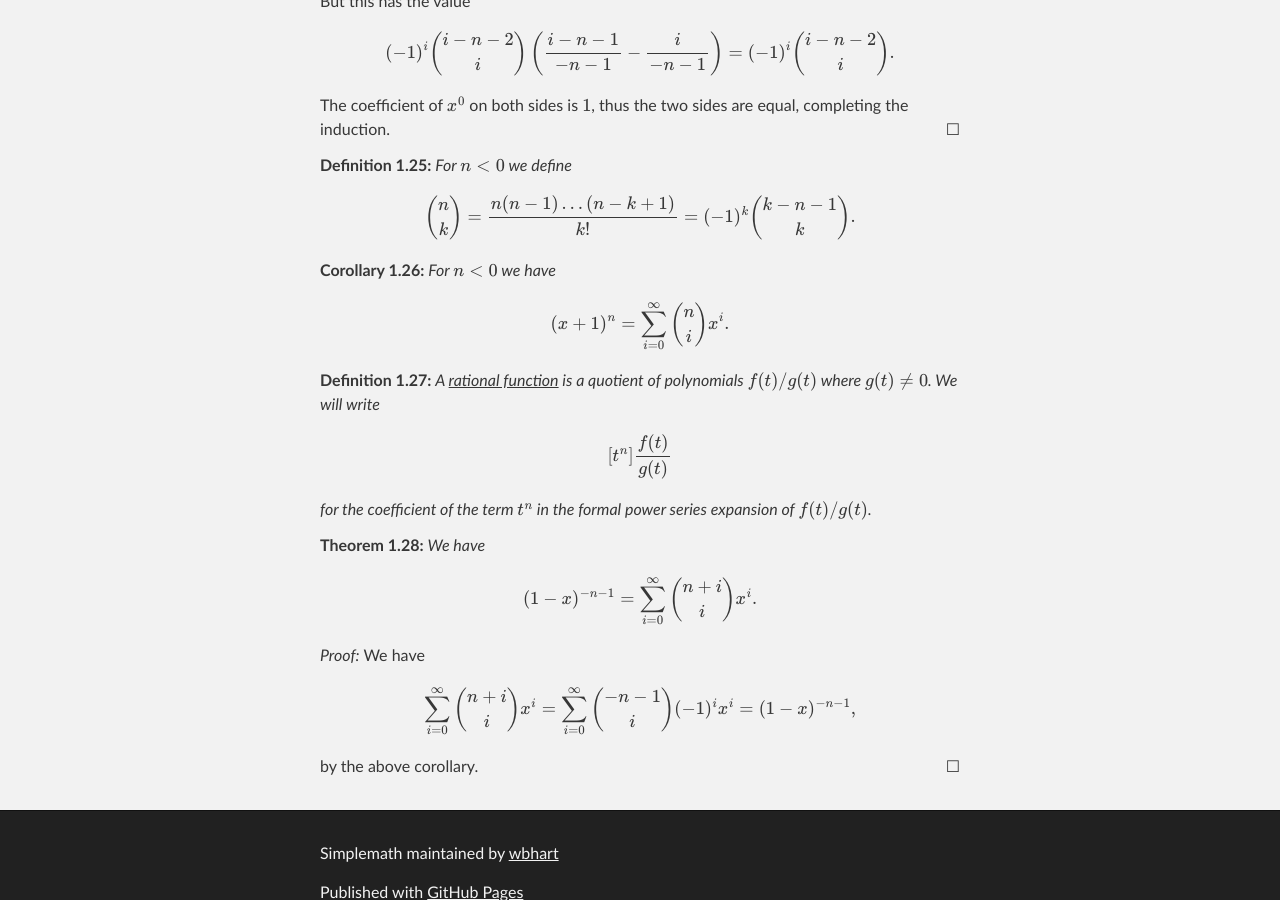
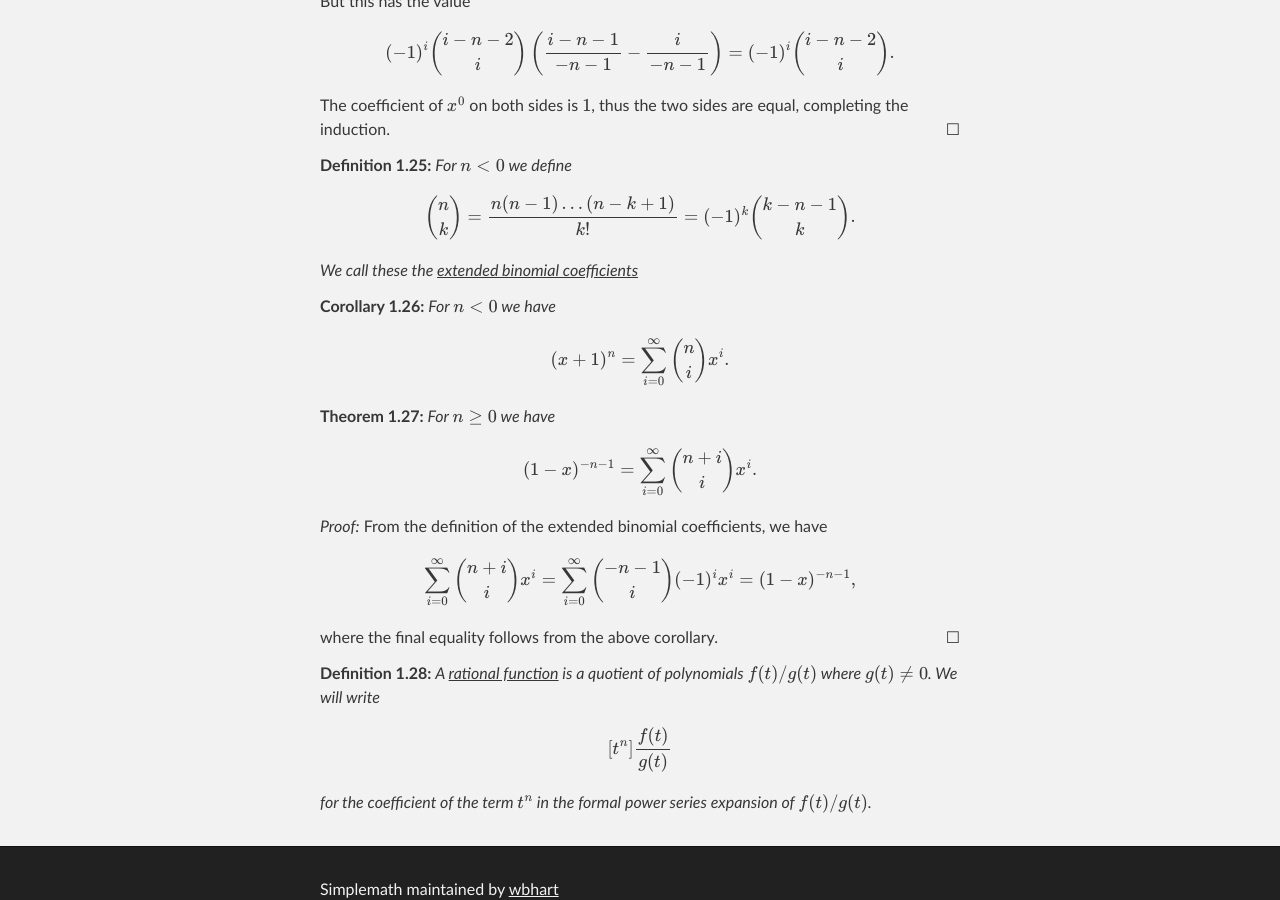
Before and after one commit to wbhart/SimpleMath, a Jekyll site: the page built from binomial.html, in a window 1280 px wide and 900 px high, scrolled down 6513 px. Built offline with Jekyll 4.4.1, drawn with Linux system fonts in a browser that asks for light colours; formulas are drawn with MathJax 3.

Commit message:
Update binomial.html

```diff
--- a/binomial.html
+++ b/binomial.html
@@ -251,22 +251,23 @@ The coefficient of $x^0$ on both sides is $1$, thus the two sides are equal, com
 
 <definition> For $n < 0$ we define
 $$\binom{n}{k} = \frac{n(n - 1)\ldots (n - k + 1)}{k!} = (-1)^k \binom{k - n - 1}{k}.$$
+We call these the <u>extended binomial coefficients</u>
 </definition>
 
 <corollary> For $n < 0$ we have
 $$(x + 1)^n = \sum_{i = 0}^\infty \binom{n}{i} x^i.$$
 </corollary>
 
+<theorem> For $n \geq 0$ we have
+$$(1 - x)^{-n - 1} = \sum_{i = 0}^\infty \binom{n + i}{i} x^i.$$
+</theorem>
+
+<proof> From the definition of the extended binomial coefficients, we have
+$$\sum_{i = 0}^\infty \binom{n + i}{i} x^i = \sum_{i = 0}^\infty \binom{-n - 1}{i} (-1)^ix^i = (1 - x)^{-n - 1},$$
+where the final equality follows from the above corollary.
+</proof>
+
 <definition> A <u>rational function</u> is a quotient of polynomials $f(t)/g(t)$ where $g(t) \neq 0$. We will write
 $$[t^n] \frac{f(t)}{g(t)}$$
 for the coefficient of the term $t^n$ in the formal power series expansion of $f(t)/g(t)$.
 </definition>
-
-<theorem> We have
-$$(1 - x)^{-n - 1} = \sum_{i = 0}^\infty \binom{n + i}{i} x^i.$$
-</theorem>
-
-<proof> We have
-$$\sum_{i = 0}^\infty \binom{n + i}{i} x^i = \sum_{i = 0}^\infty \binom{-n - 1}{i} (-1)^ix^i = (1 - x)^{-n - 1},$$
-by the above corollary.
-</proof>
```
